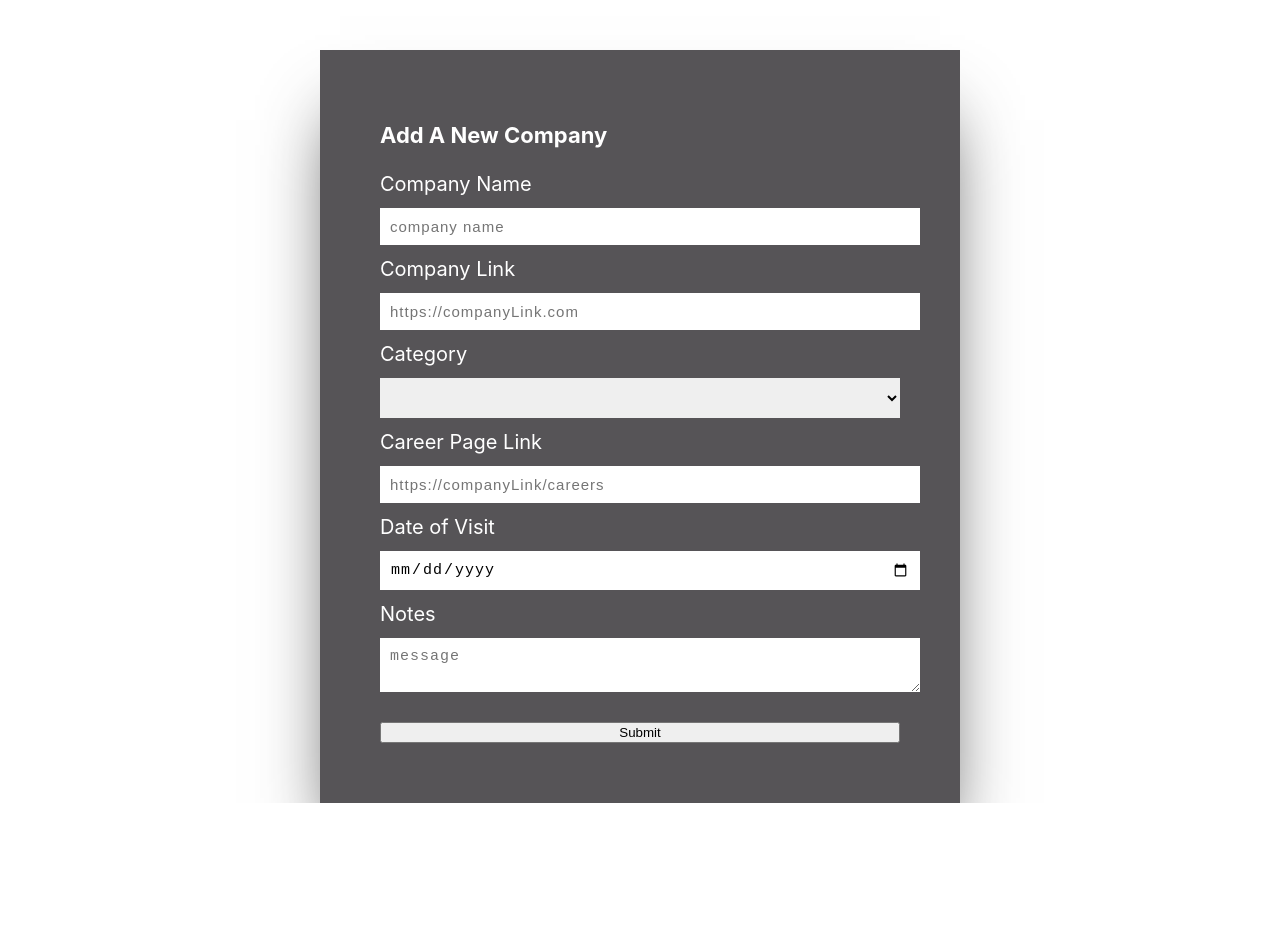
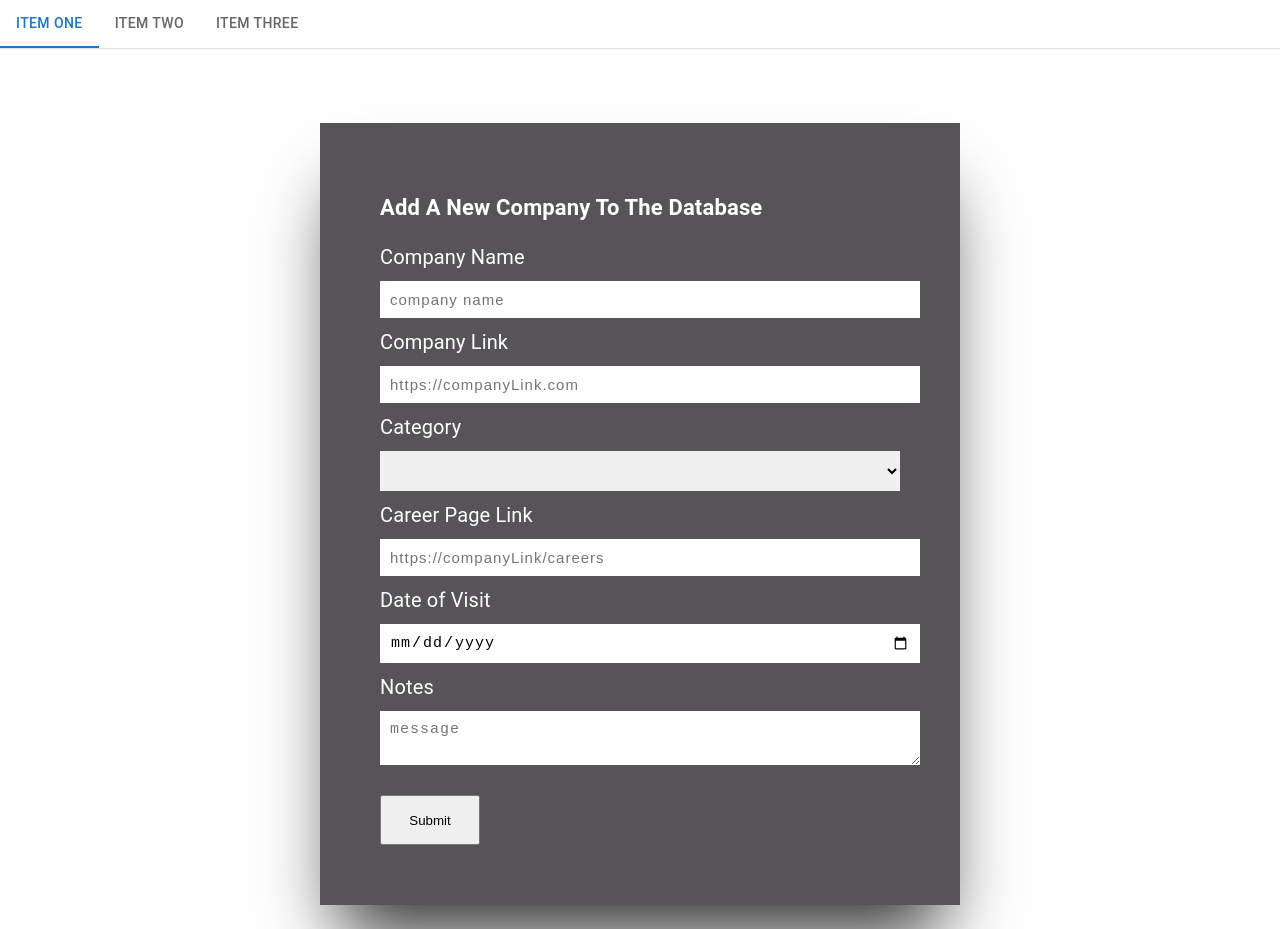
Before and after one commit to ChanceLamberth/reactapp1, a React (Create React App) app: page / in a window 1280 px wide. Before the commit the page ends 803 px from the top, so only its background shows below. Built offline with nearby package versions, Linux system fonts and the light colour scheme.

Commit message:
Added Tabs

```diff
--- a/package.json
+++ b/package.json
@@ -4,6 +4,11 @@
   "version": "0.1.0",
   "private": true,
   "dependencies": {
+    "@emotion/react": "^11.5.0",
+    "@emotion/styled": "^11.3.0",
+    "@material-ui/lab": "^4.0.0-alpha.60",
+    "@mui/lab": "^5.0.0-alpha.53",
+    "@mui/material": "^5.0.6",
     "@testing-library/jest-dom": "^5.14.1",
     "@testing-library/react": "^11.2.7",
     "@testing-library/user-event": "^12.8.3",
--- a/src/App.js
+++ b/src/App.js
@@ -1,5 +1,5 @@
 import './App.css';
-import CompanyInfo from './components/companyPage';
+import Tabs from './components/tabs';
 
 // Information on how to deploy app:
 // add it to git repo
@@ -10,7 +10,8 @@ import CompanyInfo from './components/companyPage';
 function App() {
   return (
     <div className="App">
-      <CompanyInfo/>
+      <Tabs/>
+
     </div>
   );
 }
--- a/src/components/companyPage.jsx
+++ b/src/components/companyPage.jsx
@@ -54,10 +54,11 @@ const CompanyInfo = () => {
 
     return (
         <form className="form" onSubmit={handleSubmit}>
-            <h1>Add A New Company</h1>
+            <h1>Add A New Company To The Database</h1>
 
             <label>Company Name</label>
             <input placeholder="company name" value={companyName} onChange={(e) => setcompanyName(e.target.value)}></input>
+            {/* Need to check if company exists or not -- Firebase rule validation */}
 
             <label>Company Link</label>
             <input placeholder="https://companyLink.com" value={companyLink} onChange={(e) => setCompanyLink(e.target.value)}></input>
--- /dev/null
+++ b/src/components/tabs.jsx
@@ -0,0 +1,35 @@
+import React from 'react';
+import Box from '@mui/material/Box';
+import Tab from '@mui/material/Tab';
+import TabContext from '@mui/lab/TabContext';
+import TabList from '@mui/lab/TabList';
+import TabPanel from '@mui/lab/TabPanel';
+import CompanyInfo from '../components/companyPage'
+
+function Tabs() {
+  const [value, setValue] = React.useState('1');
+
+  const handleChange = (event, newValue) => {
+    setValue(newValue);
+  };
+
+  return (
+    <Box sx={{ width: '100%', typography: 'body1' }}>
+      <TabContext value={value}>
+        <Box sx={{ borderBottom: 1, borderColor: 'divider' }}>
+          <TabList onChange={handleChange} aria-label="lab API tabs example">
+            <Tab label="Item One" value="1" />
+            <Tab label="Item Two" value="2" />
+            <Tab label="Item Three" value="3" />
+          </TabList>
+        </Box>
+        <TabPanel value="1">
+            <CompanyInfo/>
+        </TabPanel>
+        <TabPanel value="2">Item Two</TabPanel>
+        <TabPanel value="3">Item Three</TabPanel>
+      </TabContext>
+    </Box>
+  );
+}
+export default Tabs
--- a/src/styles/companyPage.css
+++ b/src/styles/companyPage.css
@@ -74,5 +74,6 @@
 
 .form button {
     margin-top: 30px;
-
+    width: 100px;
+    height: 50px;
 }
```
Also changed, not shown: 1 other file (tests, documents, lock files or other folders).
